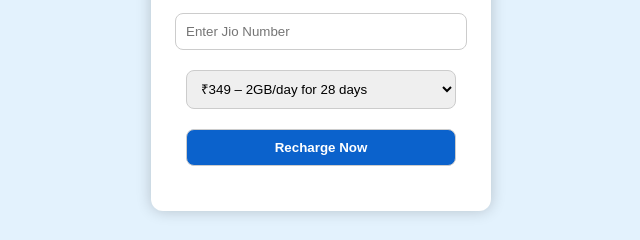
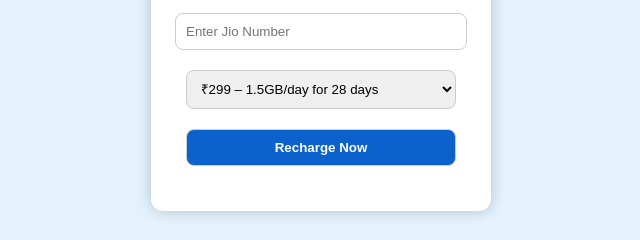
Before and after one commit to recharge-free/jio, a plain HTML site: page index.html in a window 1280 px wide. Shown: the part 133-373 px from the top of the page, 319-959 px from the left. Drawn offline with Linux system fonts and the light colour scheme.

Commit message:
Update index.html

```diff
--- a/index.html
+++ b/index.html
@@ -51,6 +51,7 @@
     <input type="text" id="mobile" placeholder="Enter Jio Number">
 
     <select id="plan">
+      <option value="299">₹299 – 1.5GB/day for 28 days</option>
       <option value="349">₹349 – 2GB/day for 28 days</option>
     </select>
 
```
